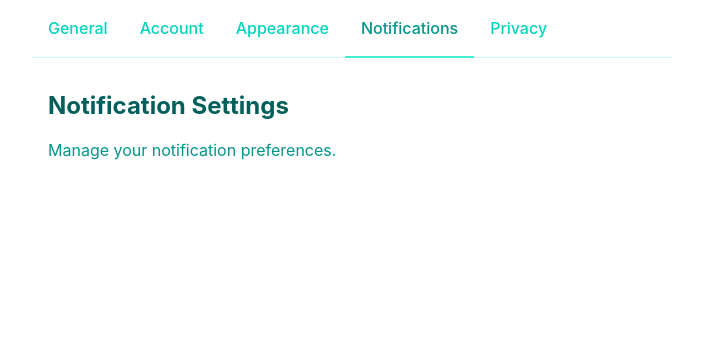
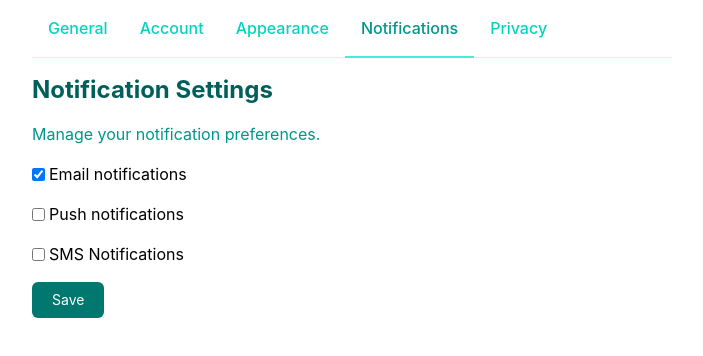
Before and after one commit to AbnerYousuf/settings-page-project, a Vue app: page / in a window 1280 px wide. Both pictures are taken after a click on the item "Notifications". Shown: the top 356 px of the page, without its empty margins (288-991 px from the left). Built offline with nearby package versions, Linux system fonts and the light colour scheme.

Commit message:
implemented notification settings tab

```diff
--- a/src/components/NotificationsPageComponent.vue
+++ b/src/components/NotificationsPageComponent.vue
@@ -1,7 +1,28 @@
 <template>
-  <div class="p-4">
+  <div>
     <h2 class="text-2xl font-bold mb-4 text-teal-800">Notification Settings</h2>
     <p class="mb-4 text-teal-600">Manage your notification preferences.</p>
-    <!-- this is the content for the notifications tab -->
+    <form class="space-y-4 mx-auto">
+      <div class="flex items-center gap-1">
+        <input type="checkbox" v-model="notifications.emailNotifications" />
+        <label>Email notifications</label>
+      </div>
+      <div class="flex items-center gap-1">
+        <input type="checkbox" v-model="notifications.pushNotifications" />
+        <label>Push notifications</label>
+      </div>
+      <div class="flex items-center gap-1">
+        <input type="checkbox" v-model="notifications.smsNotifications" />
+        <label>SMS Notifications</label>
+      </div>
+
+      <button type="submit" class="btn-primary">Save</button>
+    </form>
   </div>
 </template>
+
+<script setup lang="ts">
+import { useSettings } from '@/composables/useSettings';
+
+const { notifications } = useSettings();
+</script>
```
